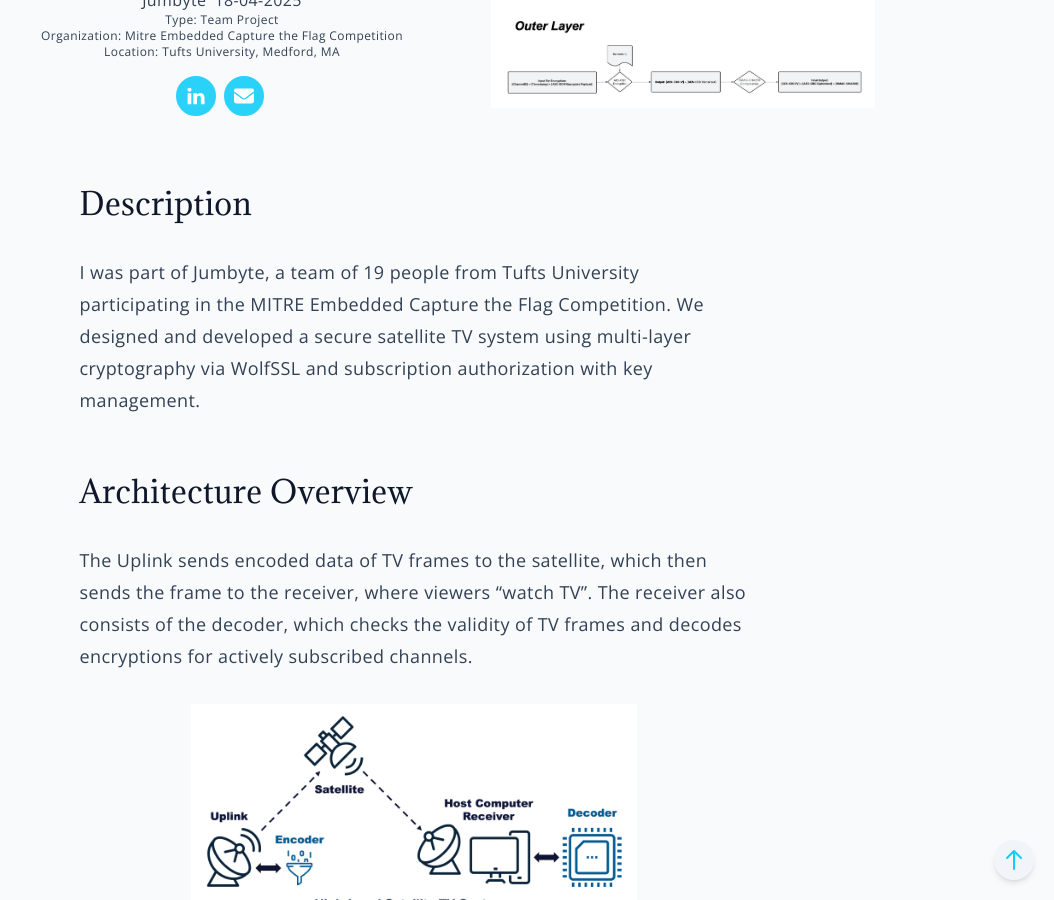
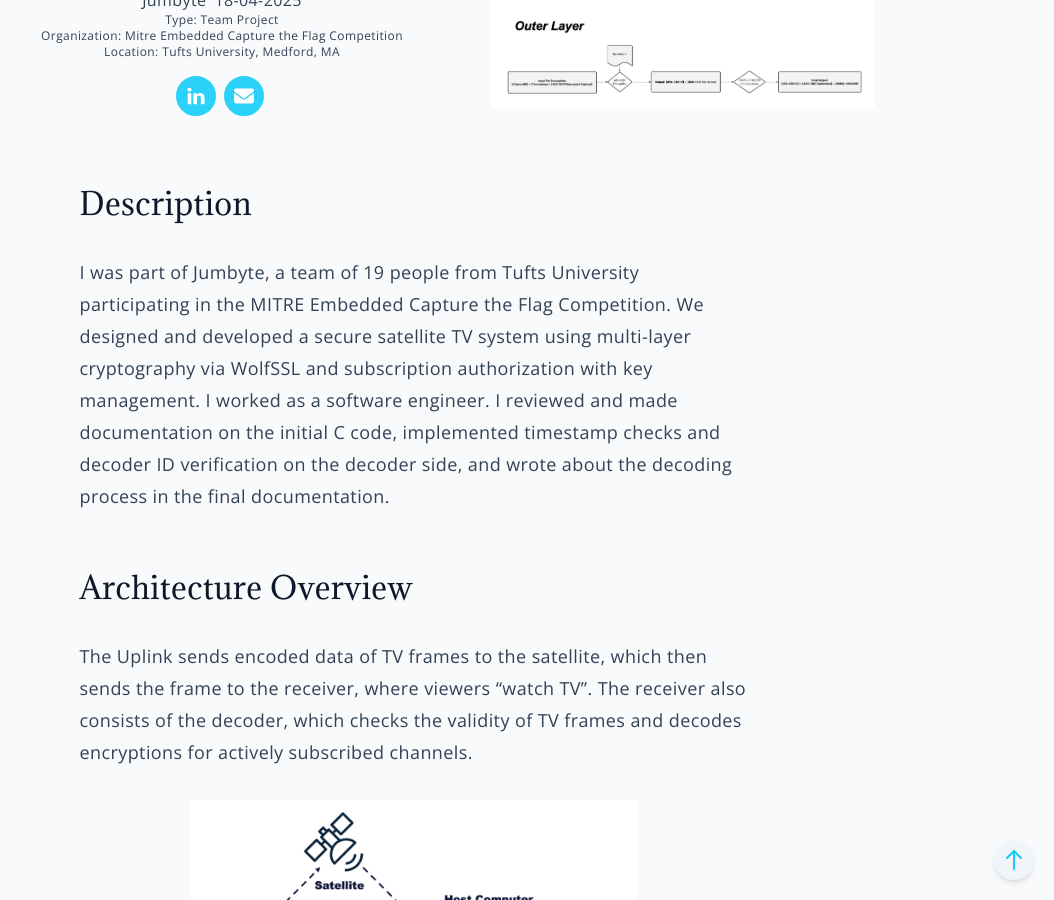
Before and after one commit to catapplesofa/portfolio, a Jekyll site: the page built from _posts/2025-04-18-eCTF.md, in a window 1280 px wide and 900 px high, scrolled down 332 px. Shown: the whole window, without its empty margins (226-1280 px from the left). Built offline with Jekyll 4.4.1, drawn with Linux system fonts in a browser that asks for light colours.

Commit message:
Enhance project description with detailed contributions
Expanded description of participation in the MITRE Embedded Capture the Flag Competition, detailing specific contributions as a software engineer.

```diff
--- a/_posts/2025-04-18-eCTF.md
+++ b/_posts/2025-04-18-eCTF.md
@@ -16,7 +16,7 @@ comments: true
 
 ## Description
 
-I was part of Jumbyte, a team of 19 people from Tufts University participating in the MITRE Embedded Capture the Flag Competition. We designed and developed a secure satellite TV system using multi-layer cryptography via WolfSSL and subscription authorization with key management.
+I was part of Jumbyte, a team of 19 people from Tufts University participating in the MITRE Embedded Capture the Flag Competition. We designed and developed a secure satellite TV system using multi-layer cryptography via WolfSSL and subscription authorization with key management. I worked as a software engineer. I reviewed and made documentation on the initial C code, implemented timestamp checks and decoder ID verification on the decoder side, and wrote about the decoding process in the final documentation.
 
 ## Architecture Overview
 The Uplink sends encoded data of TV frames to the satellite, which then sends the frame to the receiver, where viewers “watch TV”. The receiver also consists of the decoder, which checks the validity of TV frames and decodes encryptions for actively subscribed channels.
```
